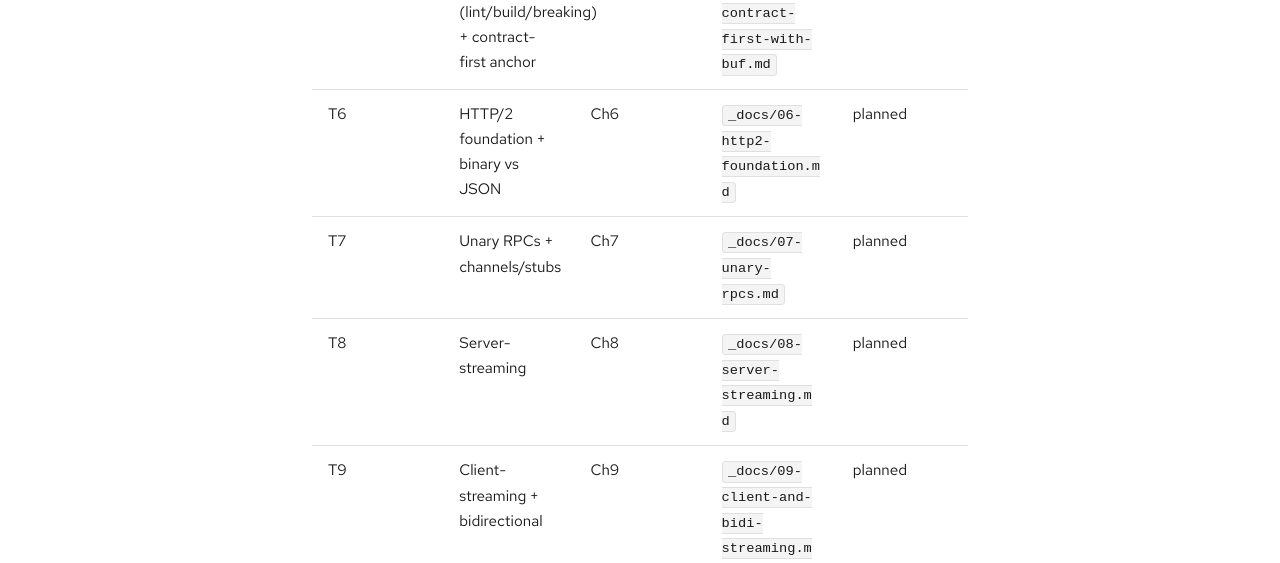
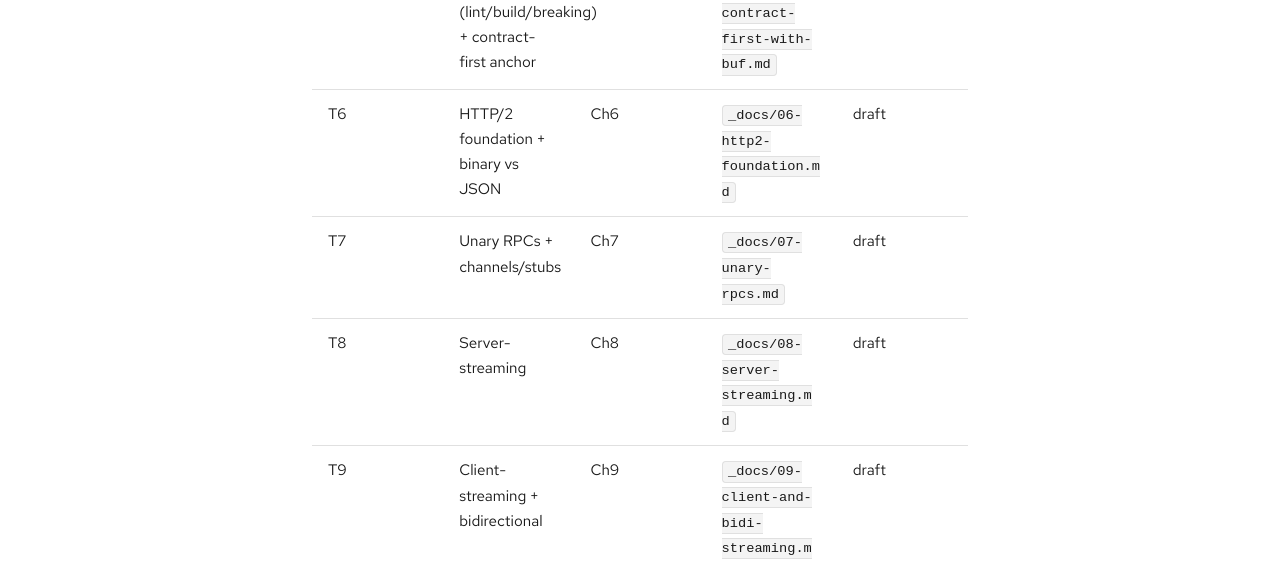
Before and after one commit to patterncatalyst/api-patterns-and-practices-grpc, a Jekyll site: the page built from _plans/coverage-matrix.md, in a window 1280 px wide and 900 px high, scrolled down 1108 px. Shown: the part 156-719 px from the top of the window. Built offline with Jekyll 4.4.1, drawn with Linux system fonts in a browser that asks for light colours; some web fonts are replaced; some of the changed text lies outside the part shown.

Commit message:
docs(r03): coverage Ch6-9 -> draft; examples index += 06/07/08/09

```diff
--- a/_plans/coverage-matrix.md
+++ b/_plans/coverage-matrix.md
@@ -23,10 +23,10 @@ while still guaranteeing no mapped-and-claimed chapter silently disappears.
 | T3 | Full protobuf coverage + wire encoding | Ch3 | `_docs/03-protobuf-in-depth.md` | verified |
 | T4 | Well-known types & JSON mapping | Ch4 | `_docs/04-well-known-types-json-mapping.md` | verified |
 | T5 | Buf (lint/build/breaking) + contract-first anchor | Ch5 | `_docs/05-contract-first-with-buf.md` | verified |
-| T6 | HTTP/2 foundation + binary vs JSON | Ch6 | `_docs/06-http2-foundation.md` | planned |
-| T7 | Unary RPCs + channels/stubs | Ch7 | `_docs/07-unary-rpcs.md` | planned |
-| T8 | Server-streaming | Ch8 | `_docs/08-server-streaming.md` | planned |
-| T9 | Client-streaming + bidirectional | Ch9 | `_docs/09-client-and-bidi-streaming.md` | planned |
+| T6 | HTTP/2 foundation + binary vs JSON | Ch6 | `_docs/06-http2-foundation.md` | draft |
+| T7 | Unary RPCs + channels/stubs | Ch7 | `_docs/07-unary-rpcs.md` | draft |
+| T8 | Server-streaming | Ch8 | `_docs/08-server-streaming.md` | draft |
+| T9 | Client-streaming + bidirectional | Ch9 | `_docs/09-client-and-bidi-streaming.md` | draft |
 | T10 | Deadlines / timeouts / cancellation | Ch10 | `_docs/10-deadlines-cancellation.md` | planned |
 | T11 | Error handling + rich error model + retries | Ch11 | `_docs/11-error-handling.md` | planned |
 | T12 | Interceptors | Ch12 | `_docs/12-interceptors.md` | planned |
@@ -64,10 +64,10 @@ while still guaranteeing no mapped-and-claimed chapter silently disappears.
 | 3 | `_docs/03-protobuf-in-depth.md` | Part 2 | verified |
 | 4 | `_docs/04-well-known-types-json-mapping.md` | Part 2 | verified |
 | 5 | `_docs/05-contract-first-with-buf.md` | Part 2 | verified |
-| 6 | `_docs/06-http2-foundation.md` | Part 3 | planned |
-| 7 | `_docs/07-unary-rpcs.md` | Part 3 | planned |
-| 8 | `_docs/08-server-streaming.md` | Part 3 | planned |
-| 9 | `_docs/09-client-and-bidi-streaming.md` | Part 3 | planned |
+| 6 | `_docs/06-http2-foundation.md` | Part 3 | draft |
+| 7 | `_docs/07-unary-rpcs.md` | Part 3 | draft |
+| 8 | `_docs/08-server-streaming.md` | Part 3 | draft |
+| 9 | `_docs/09-client-and-bidi-streaming.md` | Part 3 | draft |
 | 10 | `_docs/10-deadlines-cancellation.md` | Part 4 | planned |
 | 11 | `_docs/11-error-handling.md` | Part 4 | planned |
 | 12 | `_docs/12-interceptors.md` | Part 4 | planned |
```
Also changed, not shown: _example_pages/index.md (+4 -0 lines).
